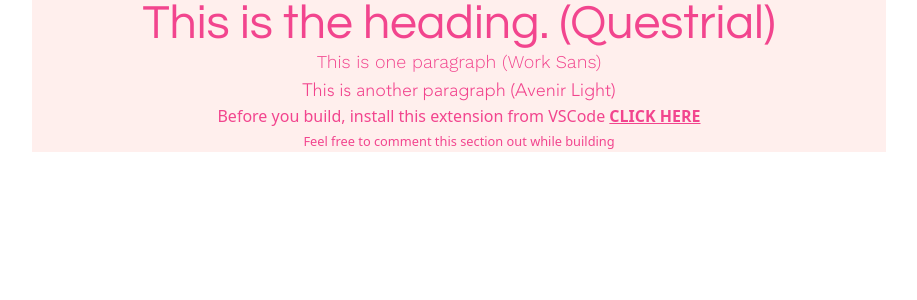
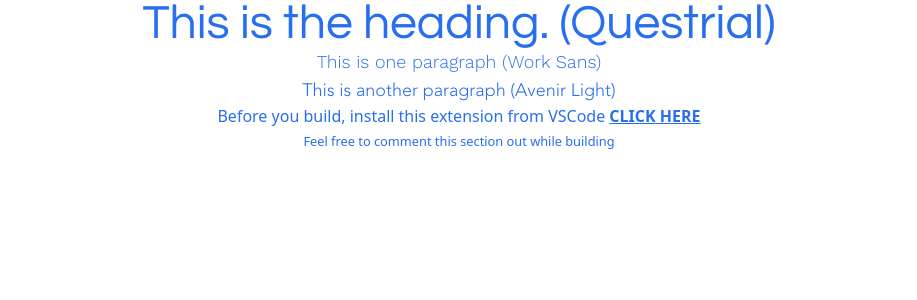
Before and after one commit to e-iroro/team-intel-portfolio, a React (Create React App) app: page / in a window 1280 px wide. Shown: the top 300 px of the page, without its empty margins (181-1098 px from the left). Built offline with nearby package versions, Linux system fonts and the light colour scheme.

Commit message:
initial commit

```diff
--- a/src/App.js
+++ b/src/App.js
@@ -1,9 +1,10 @@
-import Test from './components/Test';
+// import Test from './components/Test';
+import Navbar from './components/Navbar';
 
 function App() {
   return (
     <div className=" w-4/6 mx-auto ">
-        <Test />
+        <Navbar />
     </div>
   );
 }
--- /dev/null
+++ b/src/components/Navbar.jsx
@@ -0,0 +1,15 @@
+function Navbar() {
+    return (
+      <>
+          <div className=" text-center bg-light-blue text-blue">
+              <h2 className=" font-questrial text-5xl">This is the heading. (Questrial)</h2>
+              <p className=" font-work-sans text-lg">This is one paragraph (Work Sans)</p>
+              <p className=" font-avenir-light text-lg">This is another paragraph (Avenir Light)</p>
+              <p>Before you build, install this extension from VSCode <a href="https://marketplace.visualstudio.com/items?itemName=bradlc.vscode-tailwindcss" className=" font-bold underline">CLICK HERE</a></p>
+              <small>Feel free to comment this section out while building</small>
+          </div>
+      </>
+    );
+  }
+
+  export default Navbar;
```
